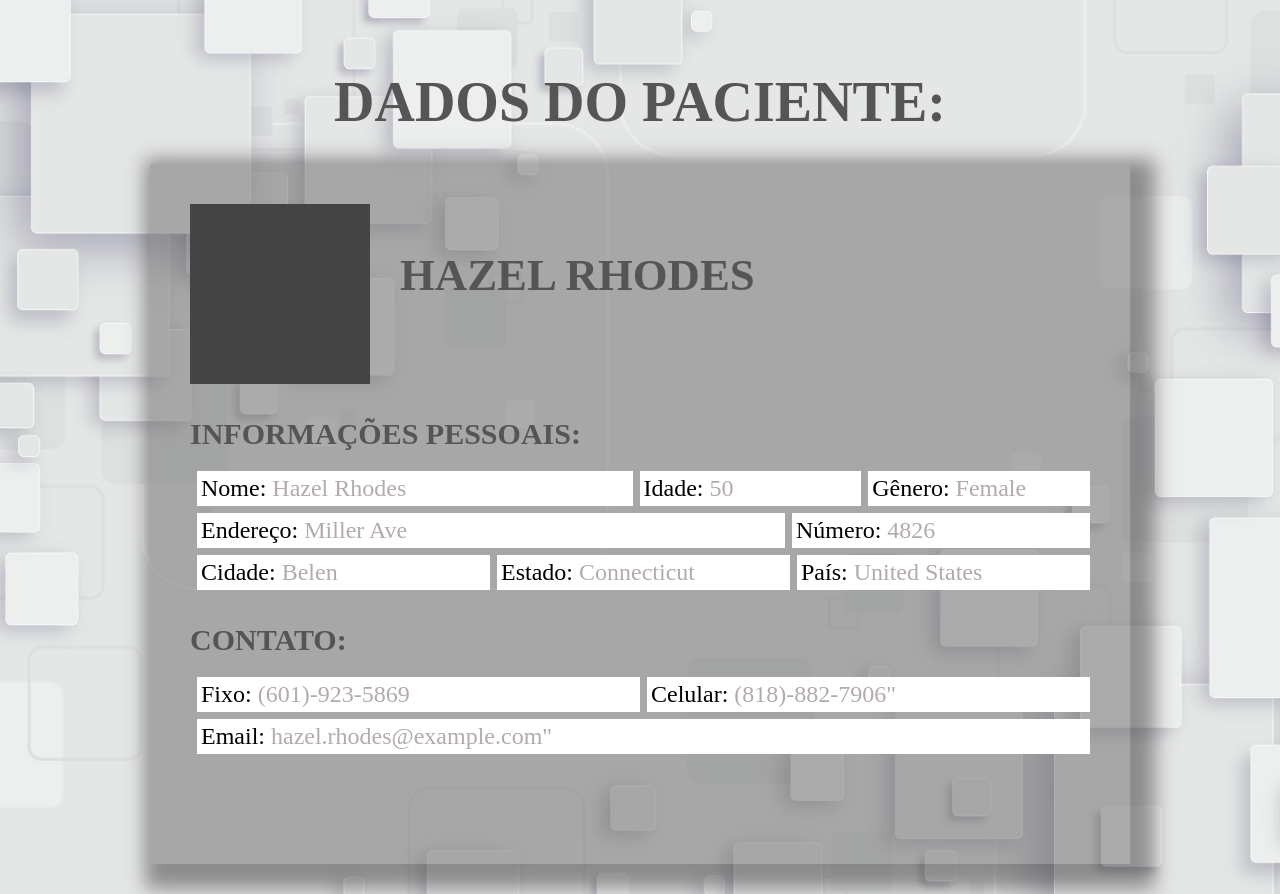
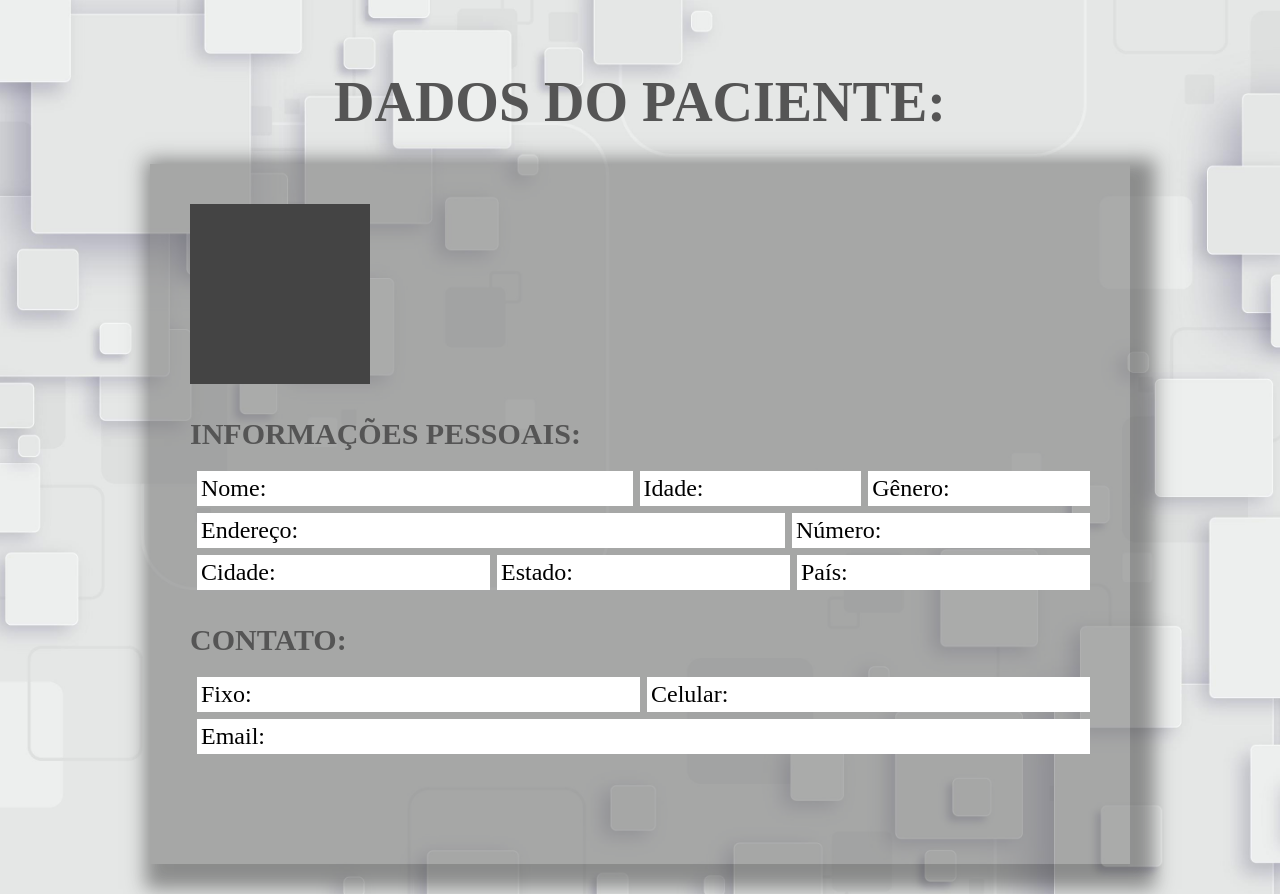
Before and after one commit to JuFML/random-medical-record, a plain HTML site: page index.html in a window 1280 px wide. Drawn offline with Linux system fonts and the light colour scheme; no server answers.

Commit message:
deleting the defult inforation from tag <span> on index file

```diff
--- a/index.html
+++ b/index.html
@@ -15,30 +15,30 @@
                 <div class="imageArea">
                     <img src="" alt="">
                 </div>
-                <h1 class="name nameTitle">HAZEL RHODES</h1>
+                <h1 class="name nameTitle"></h1>
             </div>
             <h2>Informações Pessoais:</h2>
             <div class="container__infoAreaSmall">
-                <p class="container__infoArea__info flexTwo">Nome: <span class="nameInfo">Hazel Rhodes</span></p>
-                <p class="container__infoArea__info  flexOne">Idade: <span class="ageInfo">50</span></p>
-                <p class="container__infoArea__info  flexOne">Gênero: <span class="genderInfo">female</span></p>
+                <p class="container__infoArea__info flexTwo">Nome: <span class="nameInfo"></span></p>
+                <p class="container__infoArea__info  flexOne">Idade: <span class="ageInfo"></span></p>
+                <p class="container__infoArea__info  flexOne">Gênero: <span class="genderInfo"></span></p>
             </div>
             <div class="container__infoAreaSmall">
-                <p class="container__infoArea__info flexTwo">Endereço: <span class="adressInfo">Miller Ave</span></p>
-                <p class="container__infoArea__info flexOne">Número: <span class="numberInfo">4826</span></p>
+                <p class="container__infoArea__info flexTwo">Endereço: <span class="adressInfo"></span></p>
+                <p class="container__infoArea__info flexOne">Número: <span class="numberInfo"></span></p>
             </div>
             <div class="container__infoAreaSmall">
-                <p class="container__infoArea__info flexOne">Cidade: <span class="cityInfo">Belen</span></p>
-                <p class="container__infoArea__info flexOne">Estado: <span class="stateInfo">Connecticut</span></p>
-                <p class="container__infoArea__info flexOne">País: <span class="countryInfo">United States</span></p>
+                <p class="container__infoArea__info flexOne">Cidade: <span class="cityInfo"></span></p>
+                <p class="container__infoArea__info flexOne">Estado: <span class="stateInfo"></span></p>
+                <p class="container__infoArea__info flexOne">País: <span class="countryInfo"></span></p>
             </div>
             <h2>Contato:</h2>
             <div class="container__infoAreaSmall">
-                <p class="container__infoArea__info flexOne">Fixo: <span class="phoneInfo">(601)-923-5869</span></p>
-                <p class="container__infoArea__info flexOne">Celular: <span class="cellInfo">(818)-882-7906"</span></p>
+                <p class="container__infoArea__info flexOne">Fixo: <span class="phoneInfo"></span></p>
+                <p class="container__infoArea__info flexOne">Celular: <span class="cellInfo"></span></p>
             </div>
             <div class="container__infoAreaSmall">
-                <p class="container__infoArea__info flexOne">Email: <span class="email emailInfo" >hazel.rhodes@example.com"</span></p>
+                <p class="container__infoArea__info flexOne">Email: <span class="email emailInfo" ></span></p>
             </div>
         </div>
 
```
